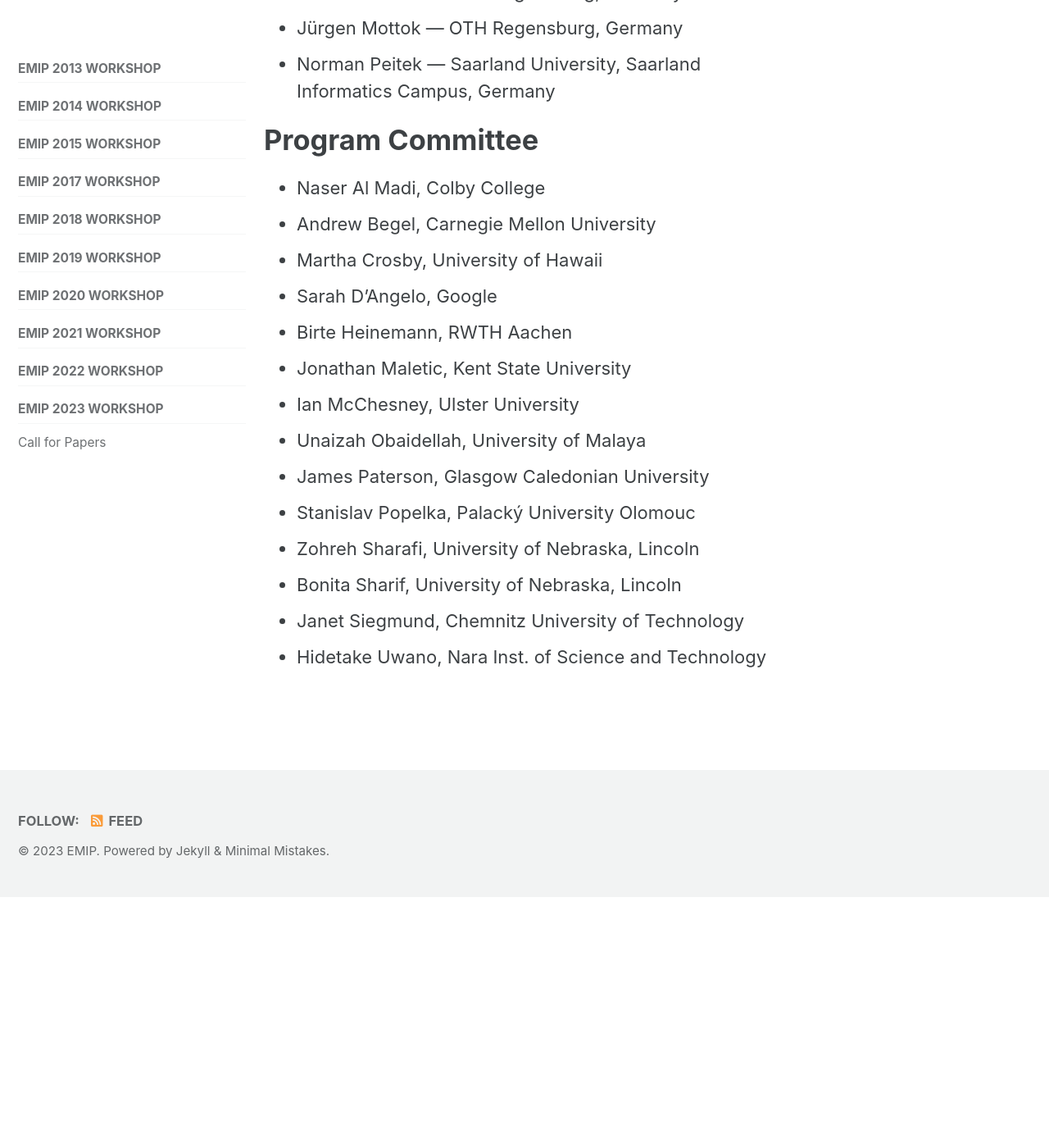
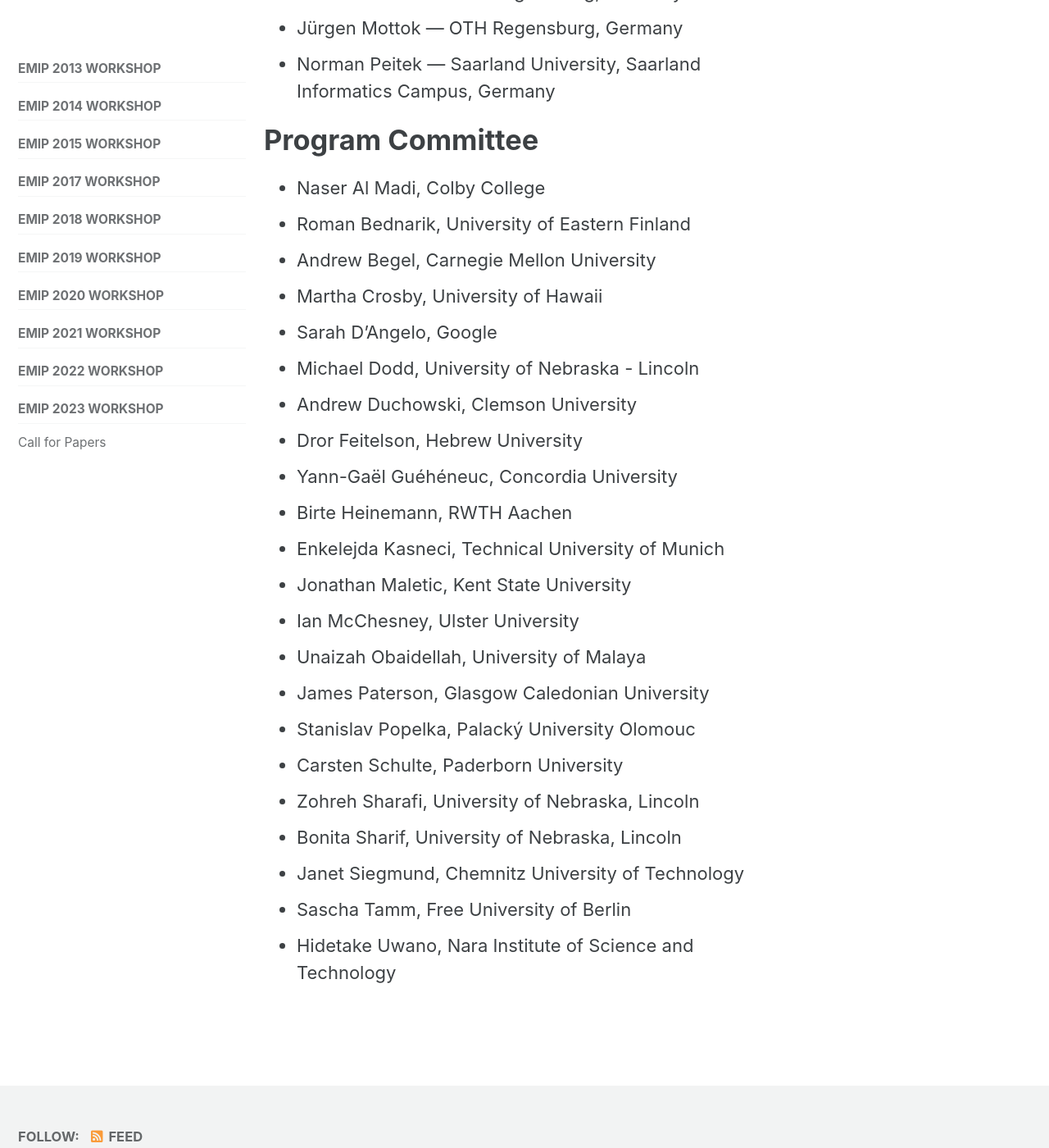
Before and after one commit to EMIPws/emipws.github.io, a Jekyll site: the page built from pages/workshop/emip-2023.md, in a window 1280 px wide and 1400 px high, scrolled down 4385 px. Shown: the whole window at 82% size. Built offline with Jekyll 4.4.1, drawn with Linux system fonts in a browser that asks for light colours; cached includes are drawn as plain includes; before the commit the page ends 5479 px from its top, so only the background shows below that.

Commit message:
update pc

```diff
--- a/pages/workshop/emip-2023.md
+++ b/pages/workshop/emip-2023.md
@@ -85,16 +85,24 @@ Follow us on [Twitter](https://twitter.com/emipws) or [Facebook](https://www.fac
 
 # Program Committee
 - Naser Al Madi, Colby College
+- Roman Bednarik, University of Eastern Finland
 - Andrew Begel, Carnegie Mellon University
 - Martha Crosby, University of Hawaii
 - Sarah D'Angelo, Google
+- Michael Dodd, University of Nebraska - Lincoln
+- Andrew Duchowski, Clemson University
+- Dror Feitelson, Hebrew University
+- Yann-Gaël Guéhéneuc, Concordia University
 - Birte Heinemann, RWTH Aachen
+- Enkelejda Kasneci, Technical University of Munich
 - Jonathan Maletic, Kent State University
 - Ian McChesney, Ulster University
 - Unaizah Obaidellah, University of Malaya
 - James Paterson, Glasgow Caledonian University
 - Stanislav Popelka, Palacký University Olomouc
+- Carsten Schulte, Paderborn University
 - Zohreh Sharafi, University of Nebraska, Lincoln
 - Bonita Sharif, University of Nebraska, Lincoln
 - Janet Siegmund, Chemnitz University of Technology
-- Hidetake Uwano, Nara Inst. of Science and Technology
+- Sascha Tamm, Free University of Berlin
+- Hidetake Uwano, Nara Institute of Science and Technology
```
